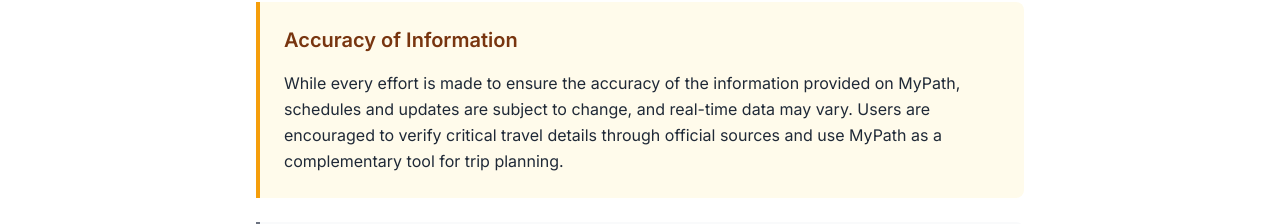
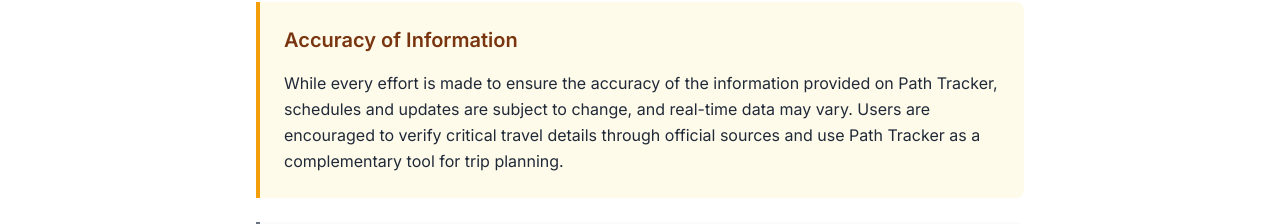
Before and after one commit to YilangHe/PathTracker, a Next.js app: page /disclaimer in a window 1280 px wide. Shown: the part 413-637 px from the top of the page. Built offline with nearby package versions, Linux system fonts and the light colour scheme; no server answers.

Commit message:
Update disclaimer text to reflect the correct application name from MyPath to Path Tracker for consistency and clarity.

```diff
--- a/src/app/disclaimer/page.tsx
+++ b/src/app/disclaimer/page.tsx
@@ -38,10 +38,11 @@
             </h2>
             <p className="text-gray-800 leading-relaxed">
               While every effort is made to ensure the accuracy of the
-              information provided on MyPath, schedules and updates are subject
-              to change, and real-time data may vary. Users are encouraged to
-              verify critical travel details through official sources and use
-              MyPath as a complementary tool for trip planning.
+              information provided on Path Tracker, schedules and updates are
+              subject to change, and real-time data may vary. Users are
+              encouraged to verify critical travel details through official
+              sources and use Path Tracker as a complementary tool for trip
+              planning.
             </p>
           </div>
 
```
